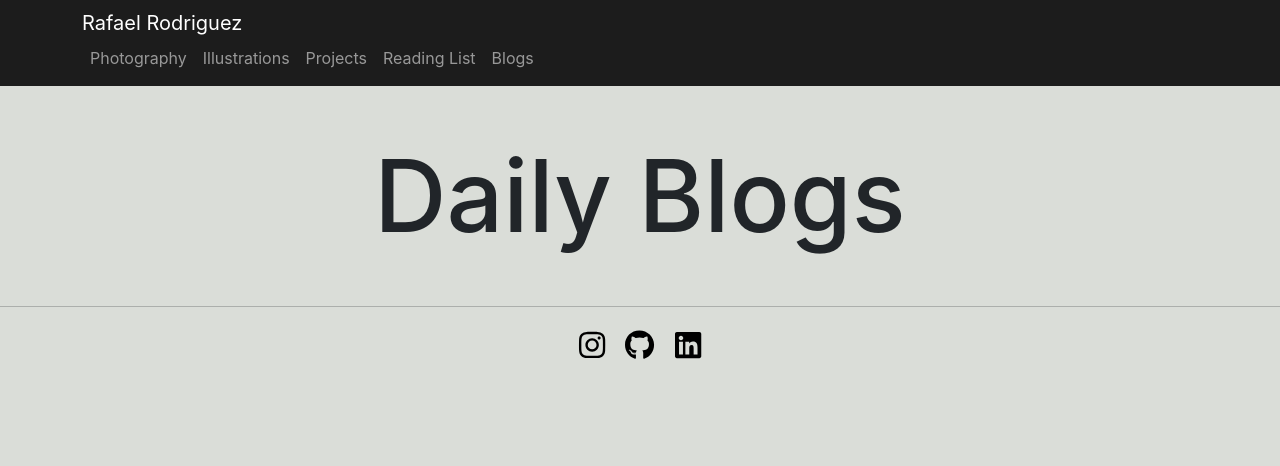
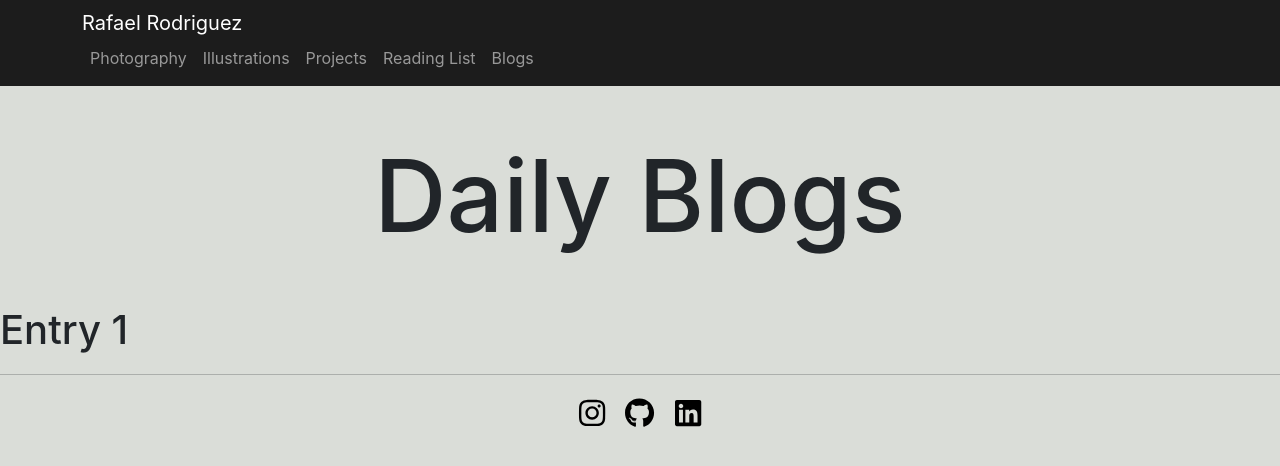
Before and after one commit to RRodriguez26/website, a React (Create React App) app: page /blogs in a window 1280 px wide. Shown: the top 466 px of the page. Built offline with nearby package versions, Linux system fonts and the light colour scheme.

Commit message:
Entry Input

```diff
--- a/src/Pages/Blogs.js
+++ b/src/Pages/Blogs.js
@@ -3,7 +3,9 @@ const Blogs = () => {
     return (
     <div>
         <h3>Daily Blogs</h3>
+        <h1>Entry 1</h1>
     </div>
+
     );
 }
 
```
